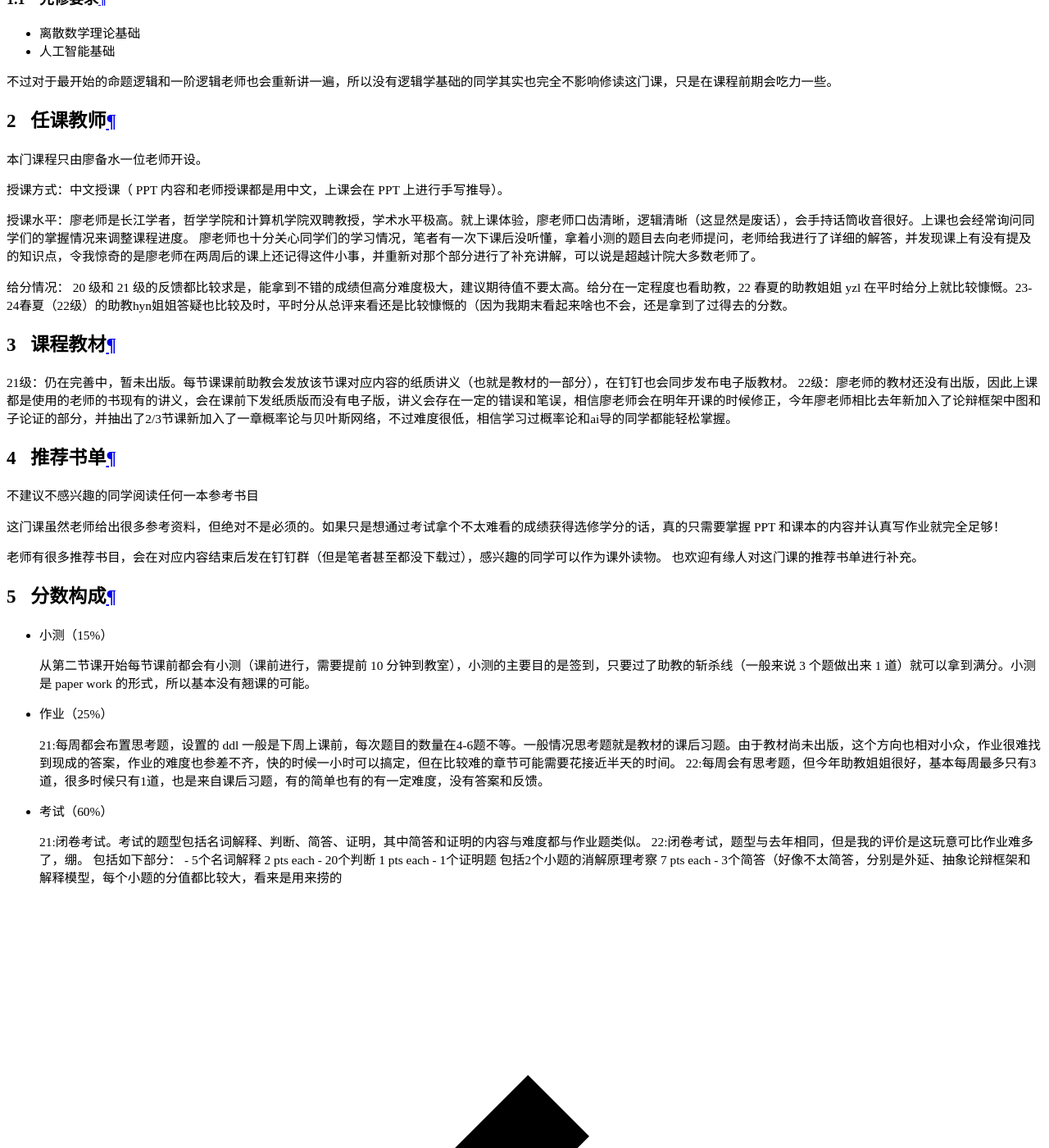
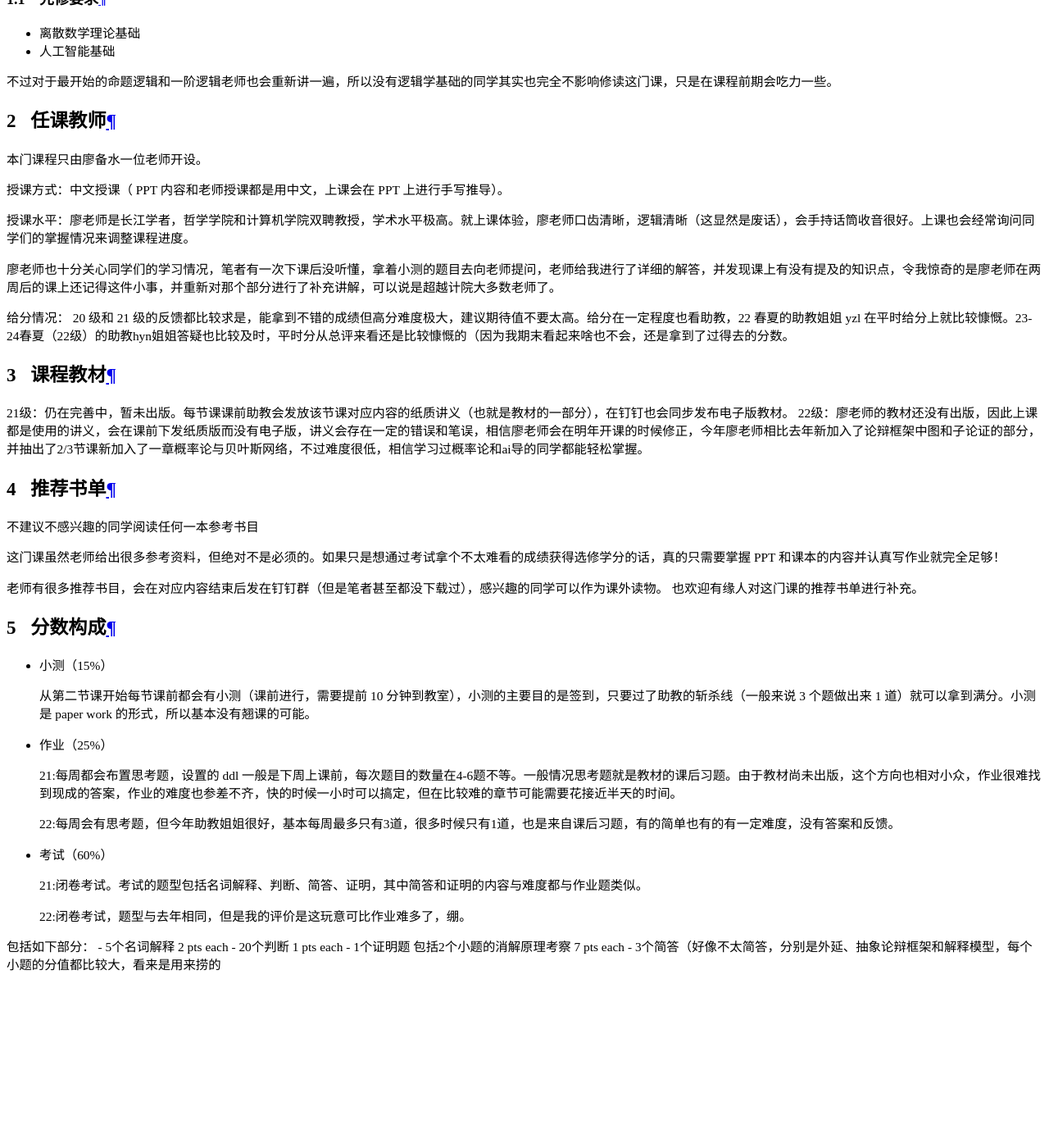
Before and after one commit to ZJU-Turing/TuringCourses, an MkDocs documentation site: the page built from docs/major_elective/ai_logic/index.md, in a window 1280 px wide and 1400 px high, scrolled down 18845 px. Shown: the whole window at 82% size. Built offline with MkDocs 1.6.1 and Material for MkDocs 9.7.7, drawn with Linux system fonts in a browser that asks for light colours; comment, search, counter and statistics services are not loaded.

Commit message:
修改人工智能逻辑部分的格式错误

```diff
--- a/docs/major_elective/ai_logic/index.md
+++ b/docs/major_elective/ai_logic/index.md
@@ -34,6 +34,7 @@
 授课方式：中文授课（ PPT 内容和老师授课都是用中文，上课会在 PPT 上进行手写推导）。
 
 授课水平：廖老师是长江学者，哲学学院和计算机学院双聘教授，学术水平极高。就上课体验，廖老师口齿清晰，逻辑清晰（这显然是废话），会手持话筒收音很好。上课也会经常询问同学们的掌握情况来调整课程进度。
+
 廖老师也十分关心同学们的学习情况，笔者有一次下课后没听懂，拿着小测的题目去向老师提问，老师给我进行了详细的解答，并发现课上有没有提及的知识点，令我惊奇的是廖老师在两周后的课上还记得这件小事，并重新对那个部分进行了补充讲解，可以说是超越计院大多数老师了。
 
 给分情况： 20 级和 21 级的反馈都比较求是，能拿到不错的成绩但高分难度极大，建议期待值不要太高。给分在一定程度也看助教，22 春夏的助教姐姐 yzl 在平时给分上就比较慷慨。23-24春夏（22级）的助教hyn姐姐答疑也比较及时，平时分从总评来看还是比较慷慨的（因为我期末看起来啥也不会，还是拿到了过得去的分数。
@@ -42,7 +43,7 @@
 ## 课程教材
 
 21级：仍在完善中，暂未出版。每节课课前助教会发放该节课对应内容的纸质讲义（也就是教材的一部分），在钉钉也会同步发布电子版教材。
-22级：廖老师的教材还没有出版，因此上课都是使用的老师的书现有的讲义，会在课前下发纸质版而没有电子版，讲义会存在一定的错误和笔误，相信廖老师会在明年开课的时候修正，今年廖老师相比去年新加入了论辩框架中图和子论证的部分，并抽出了2/3节课新加入了一章概率论与贝叶斯网络，不过难度很低，相信学习过概率论和ai导的同学都能轻松掌握。
+22级：廖老师的教材还没有出版，因此上课都是使用的讲义，会在课前下发纸质版而没有电子版，讲义会存在一定的错误和笔误，相信廖老师会在明年开课的时候修正，今年廖老师相比去年新加入了论辩框架中图和子论证的部分，并抽出了2/3节课新加入了一章概率论与贝叶斯网络，不过难度很低，相信学习过概率论和ai导的同学都能轻松掌握。
 
 ## 推荐书单
 
@@ -61,14 +62,17 @@
 * 作业（25%）
 
     21:每周都会布置思考题，设置的 ddl 一般是下周上课前，每次题目的数量在4-6题不等。一般情况思考题就是教材的课后习题。由于教材尚未出版，这个方向也相对小众，作业很难找到现成的答案，作业的难度也参差不齐，快的时候一小时可以搞定，但在比较难的章节可能需要花接近半天的时间。
+
     22:每周会有思考题，但今年助教姐姐很好，基本每周最多只有3道，很多时候只有1道，也是来自课后习题，有的简单也有的有一定难度，没有答案和反馈。
 
 * 考试（60%）
 
     21:闭卷考试。考试的题型包括名词解释、判断、简答、证明，其中简答和证明的内容与难度都与作业题类似。
+
     22:闭卷考试，题型与去年相同，但是我的评价是这玩意可比作业难多了，绷。
-      包括如下部分：
-      - 5个名词解释 2 pts each
-      - 20个判断 1 pts each
-      - 1个证明题 包括2个小题的消解原理考察 7 pts each
-      - 3个简答（好像不太简答，分别是外延、抽象论辩框架和解释模型，每个小题的分值都比较大，看来是用来捞的
+
+  包括如下部分：
+  - 5个名词解释 2 pts each
+  - 20个判断 1 pts each
+  - 1个证明题 包括2个小题的消解原理考察 7 pts each
+  - 3个简答（好像不太简答，分别是外延、抽象论辩框架和解释模型，每个小题的分值都比较大，看来是用来捞的
```
